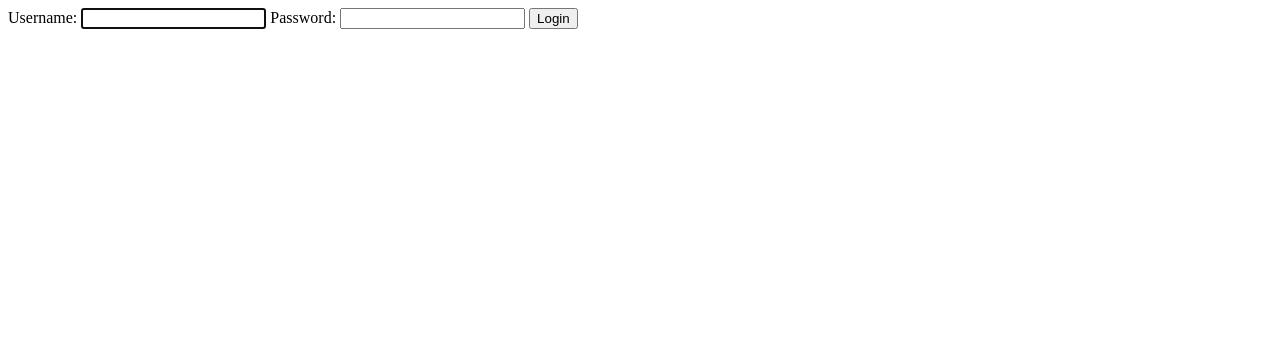
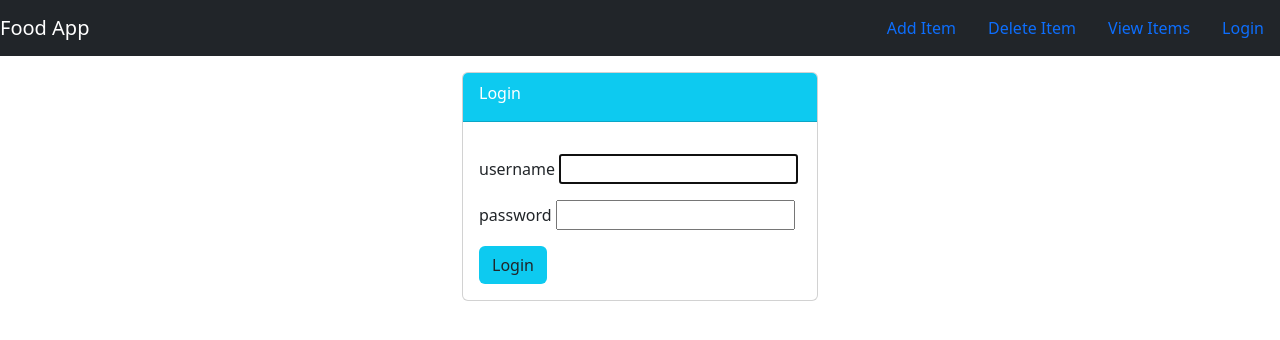
Before and after one commit to VikMaamaa/Django-FoodApp, a Django app: page /login/ in a window 1280 px wide. Shown: the top 340 px of the page. Run offline with Django 4.2, Linux system fonts and the light colour scheme.

Commit message:
feat: login design touchup

```diff
--- a/food/templates/food/base.html
+++ b/food/templates/food/base.html
@@ -18,10 +18,10 @@
             <a class="nav-item nav-link px-3" href="#">Delete Item</a>
             <a class="nav-item nav-link px-3" href="#">View Items</a>
             {% if user.is_authenticated %}
-              <a href="{% url 'logout' %}">Logout</a>
-              <a href="{% url 'profile' %}">Profile</a>
+              <a class="nav-item nav-link px-3" href="{% url 'logout' %}">Logout</a>
+              <a class="nav-item nav-link px-3" href="{% url 'profile' %}">Profile</a>
             {% else %}
-              <a href="{% url 'login' %}">Login</a>
+              <a class="nav-item nav-link px-3" href="{% url 'login' %}">Login</a>
             {% endif %}
     </nav>
 
--- a/food/templates/food/index.html
+++ b/food/templates/food/index.html
@@ -28,6 +28,7 @@
             <h3>{{ item.item_name }}</h3>
             <h5>{{ item.item_desc }}</h5>
             <h6>${{ item.item_price }}</h6>
+            <h6>{{ item.user_name }}</h6>
         </div>
         <div class="col-md-2">
             <a href="{% url 'food:detail' item.id %}" class="btn btn-success">Details </a>
--- a/food/urls.py
+++ b/food/urls.py
@@ -9,6 +9,8 @@ urlpatterns = [
     path('<int:pk>/', views.FoodDetail.as_view(), name='detail'),
     # add items
     path('add', views.create_item, name='create_item'),
+
+    path('add', views.CreateItem.as_view(), name='create_item'),
     # edit
     path('update/<int:id>/', views.update_item, name='update_item'),
     # delete
--- a/users/templates/users/login.html
+++ b/users/templates/users/login.html
@@ -1,5 +1,31 @@
-<form method="POST">
-    {% csrf_token %}
-    {{ form }}
-    <button type="submit">Login</button>
-</form>
+{% extends 'food/base.html' %}
+
+{% block body %}
+    <div class='container'>
+        <div class='row'>
+            <div class='col-md-4 offset-md-4 mt-3'>
+                <div class='card'>
+                    <div class='card-header text-white bg-info'>
+                        <div class='card-title'>
+                            Login
+                        </div>
+                    </div>
+                        <div class='card-body'>
+                            <form method="POST">
+                                {% csrf_token %}
+                                {% comment %} {{ form }} {% endcomment %}
+                                {% for field in form %}
+                                    <div class='form-group mt-3'>
+                                        {{field.name}}
+                                        {{field}}
+                                    </div>
+                                {% endfor %}
+                                <button class='btn bg-info mt-3' type="submit">Login</button>
+                            </form>
+                        </div>
+                    </div>
+                </div>
+            </div>
+        </div>
+    </div>
+{% endblock %}
```
Also changed, not shown: food/models.py (+4 -0 lines), food/views.py (+13 -0 lines), db.sqlite3.
